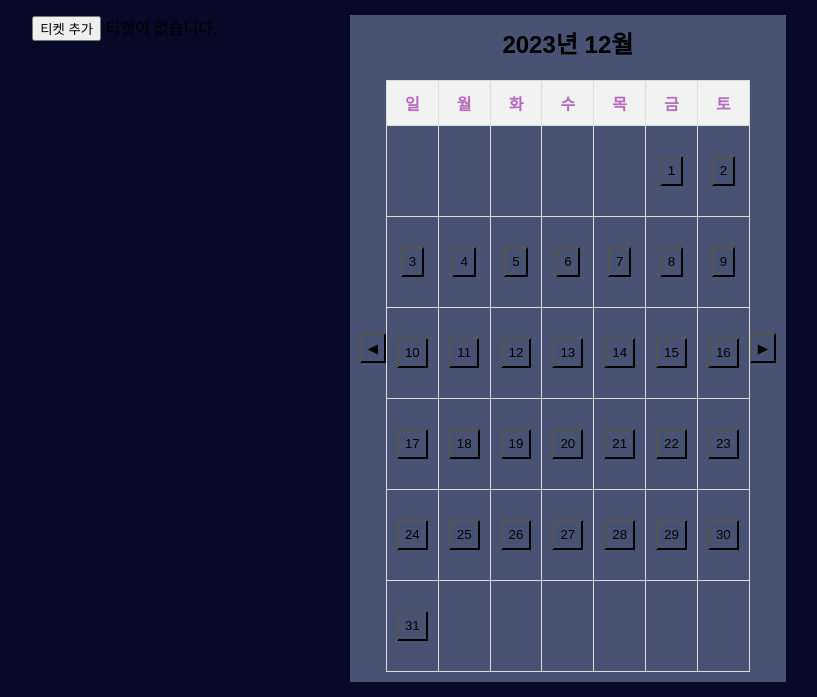
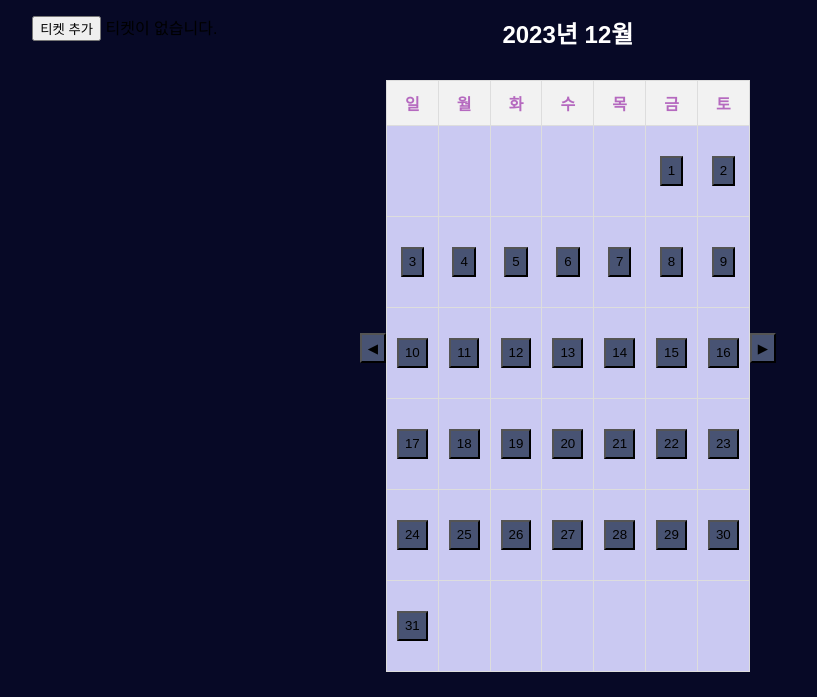
Before and after one commit to yoonseo4343/muhae, a PHP site: page /myTicket.php in a window 1280 px wide. Shown: the part 190-887 px from the top of the page, without its empty margins (287-1104 px from the left). Run offline with PHP 8.4, Linux system fonts and the light colour scheme; the visitor is signed in with stand-in values (Sample User, id 1); data that the repository does not hold is empty.

Commit message:
자잘한 디자인 수정

```diff
--- a/php/calendar.css
+++ b/php/calendar.css
@@ -12,7 +12,7 @@
     max-width: 600px;
     flex: 1;
     margin-left: 10px;
-    background-color: var(--color4);
+    background-color: var(--color5);
     text-align: center;
     position: relative; /* 부모 요소에 대한 상대적인 위치 설정 */
 
--- a/php/myTicket.php
+++ b/php/myTicket.php
@@ -49,6 +49,16 @@
             text-decoration: none;
             cursor: pointer;
         }
+        table {
+            background-color: #CAC9F2; /* 새로운 배경색을 여기에 지정하세요 */
+        }
+        h2 {
+            color: white; /* 헤더 텍스트의 색상을 지정하세요 */
+            padding: 10px; /* 헤더의 내부 여백을 조절하세요 */
+            text-align: center; /* 헤더 텍스트의 정렬을 조절하세요 */
+            margin-top: 0; /* 헤더의 상단 마진을 조절하세요 */
+        }
+
     </style>
 </head>
 
--- a/php/title.php
+++ b/php/title.php
@@ -24,6 +24,8 @@ $sessionId=$_SESSION['id']; //현재 로그인된 회원 아이디 값
     <a href="likepage.php">LIKE</a>
     <a href="myTicket.php">TICKETBOOK</a>
     <a href="myPage.php">MYPAGE</a>
+    <a href="myPage.php">EVENT</a>
+
     <?php
     // 로그인되어 있는 경우에만 로그아웃 링크를 표시
     if ($loggedIn) {
--- a/php/webstyle.css
+++ b/php/webstyle.css
@@ -56,7 +56,7 @@ hr {
 }
 .center {
     flex: 3;
-    background-color: pink;
+    background-color: var(--color3);
     text-align: center;
 }
 .center img {
@@ -69,7 +69,9 @@ hr {
 .right-side {
     flex: 1;
     background-color: var(--color5);
+    text-align: center;
     margin-left: 10px;
+
 
 }
 .right-side img {
```
